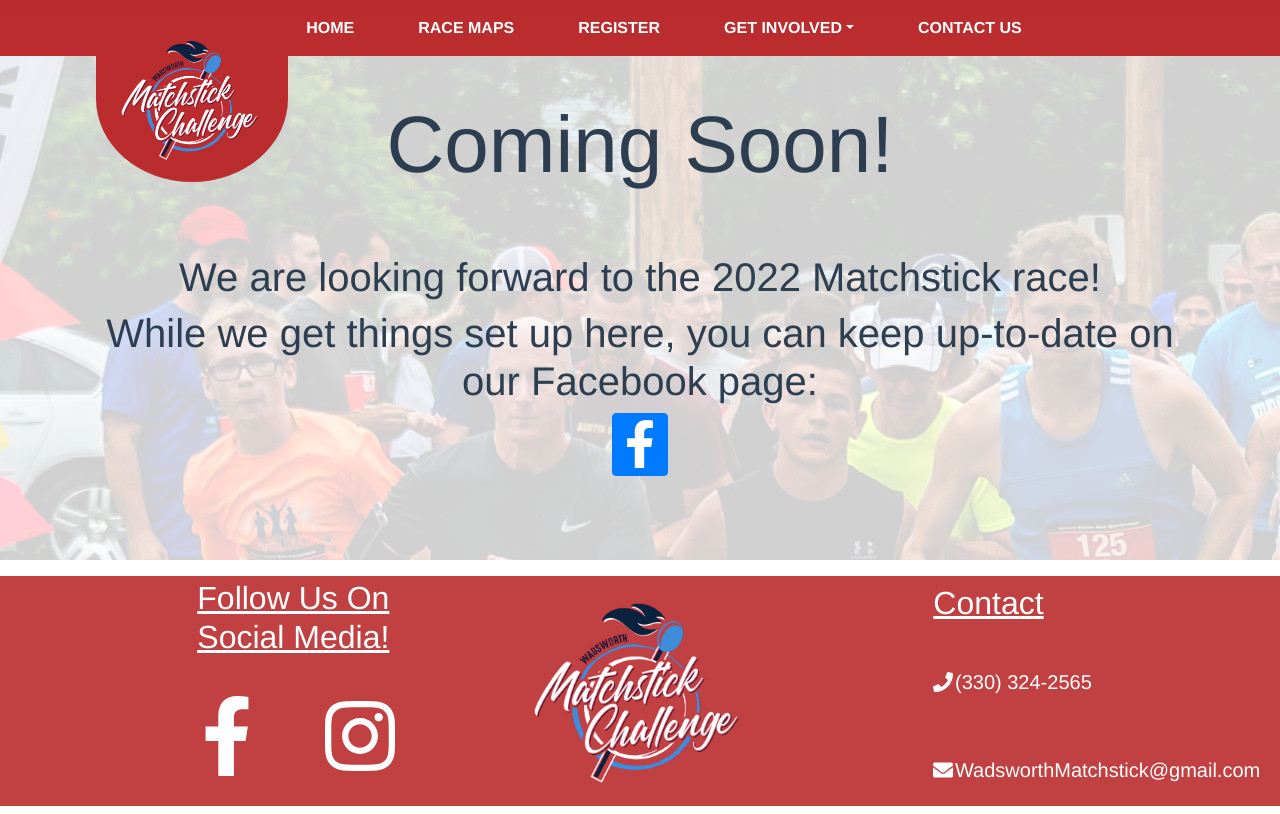
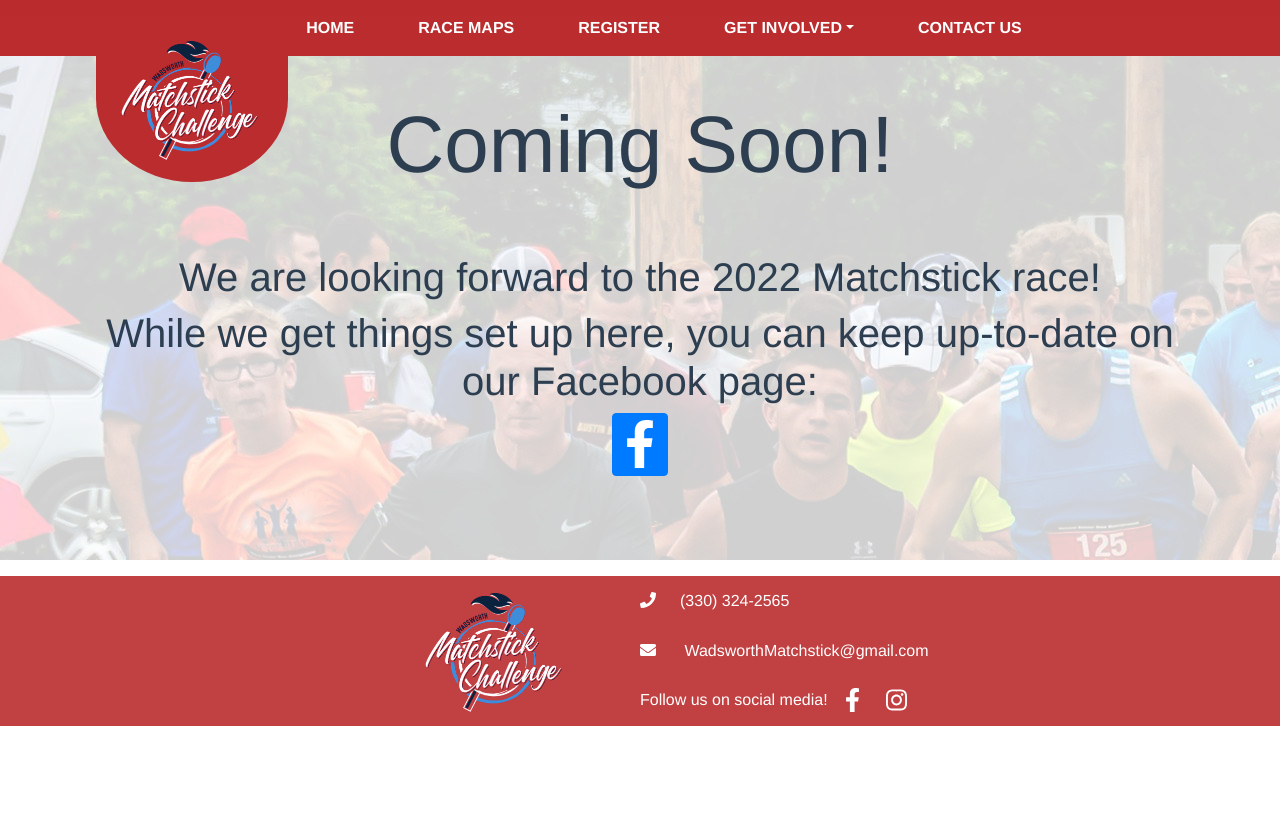
Before and after one commit to Nick-Kuster/matchstick, a Vue app: page / in a window 1280 px wide. Built offline with nearby package versions, Linux system fonts and the light colour scheme.

Commit message:
Footer is much nicer looking/ cleaner now

```diff
--- a/src/components/Footer.vue
+++ b/src/components/Footer.vue
@@ -1,18 +1,21 @@
 <template>
     <footer class="footer ">
         <div class="footer-content">
-            <div class="left footer-section">
-                <h2 class="title">Follow Us On Social Media!</h2>
+            <div class="center footer-section">
+                <div class="logo-container">
+                    <img src="..\assets\img\matchstick\matchstick-challenge-no-bg.png" class="logo" alt="Matchstick Challenge Logo">
+                </div>
+                <div class="phone">
+                    <i class="fa fa-phone phone-icon"></i><a href="tel:330-324-2565"><span class="phone ml-4">(330) 324-2565</span></a>
+                </div>
+                <div class="email">
+                    <i class="fa fa-envelope email-icon"></i><a href="mailto: wadsworthmatchstickrace@gmail.com"><span class="email ml-4"> WadsworthMatchstick@gmail.com</span></a>
+                </div>
+                <div class="social">
+                    Follow us on social media!
                     <a class="btn btn-social" title="Facebook" href="https://www.facebook.com/MatchStickChallenge"><i class="fab fa-facebook-f"></i></a>
                     <a class="btn btn-social" title="Instagram" href="https://www.instagram.com/wadsworthmatchstickchallenge/"><i class="fab fa-instagram"></i></a>
                 </div>
-            <div class="center footer-section">
-                <img src="..\assets\img\matchstick\matchstick-challenge-no-bg.png" class="logo" alt="Matchstick Challenge Logo">
-            </div>
-            <div class="right footer-section">
-                <h2 class="title">Contact</h2>
-                <i class="fa fa-phone phone-icon"></i><a href="tel:330-324-2565"><span class="phone">(330) 324-2565</span></a>
-                <i class="fa fa-envelope email-icon"></i><a href="mailto: wadsworthmatchstickrace@gmail.com"><span class="email"> WadsworthMatchstick@gmail.com</span></a>
             </div>
         </div>
     </footer>
@@ -31,93 +34,113 @@
         margin-top: 1rem;
         background:rgba(187, 44, 46, 0.9);
         color: white;
+        display:grid;
     }
     .center {
+        display: grid;
+        justify-self:center;
+        grid-template-rows: 3fr 1fr 1fr 1fr;
+        grid-template-areas: "logo-container"
+                             "phone"
+                             "email"
+                             "social";
     }
-    .right {
-        display: grid;
-        grid-template-rows: repeat(5, 1fr);
-        place-items: center;
-        font-size: 1.25rem;
-        padding: 2rem 0;
+    .logo-container {
+        grid-area: logo-container;
     }
-        .right a {
+    .social {
+        grid-area: social;
+        justify-self: center;
+        align-self: center;
+    }
+    .phone {
+        grid-area: phone;
+        justify-self: center;
+        align-self: center;
+    }
+    .email {
+        grid-area: email;
+        justify-self: center;
+        align-self: center
+    }
+    .center a {
         color: white;
     }
-    .title {
-        text-decoration: underline;
-        margin-bottom: 1rem;
-    }
-    .left {
-        display: grid;
-        grid-template-columns: repeat(1,1fr);
-        place-items: center;
-        padding: 3rem 0;
-    }
     .logo {
-        max-width: 15rem;
+        max-width: 10rem;
         height: auto;
     }
     .footer-section {
         min-height: 100%;
     }
     .btn-social {
-        font-size: 5rem;
+        font-size: 1.5rem;
         color:white;
     }
-
-  @media (min-width: 992px) {
+    /* @media (min-width: 992px) {
         .footer-content {
-        grid-template-columns: repeat(3, 1fr);
             display:grid;
-    }
-    .left {
-        grid-template-columns: repeat(2,1fr);
-        grid-template-rows: .5 1fr;
-        grid-template-areas: "title title"
-                             "facebook instagram";
-        justify-items: start;
-        margin-left: 10rem;
-        padding: 0;
-    }
-    .left .title {
-        justify-self: center;
-        margin-top: .2rem;
-    }
-    .btn-social {
-        justify-self: center;
-        align-self: start;
+            grid-template-columns: 1fr 3fr 1fr;
+            grid-template-areas: ". center .";
         }
         .center {
             display: grid;
-        place-items: center;
+            grid-template-columns: repeat(2,1fr);
+            grid-template-rows: repeat(3,1fr);
+            grid-template-areas: "logo-container phone"
+                                "logo-container email"
+                                "logo-container social";
+            grid-area: "center";
         }
-    .right {
-        justify-items: start;
-        padding: 0;
-        grid-template-columns: 1fr 15fr;
-        grid-template-rows: .5fr 1fr 1fr;
-        margin-left: 5rem;
-        margin-top: .5rem;
-        grid-template-areas: "title title"
-                             "phone-icon phone"
-                             "email-icon email"
+        .logo-container {
+            grid-area: logo-container;
         }
-    .title {
-        grid-area: title;
-    }
-    .phone-icon {
-        grid-area: phone-icon;
+        .social {
+            grid-area: social;
+            justify-self: start;
+            align-self: center;
         }
         .phone {
             grid-area: phone;
-    }
-    .email-icon {
-        grid-area: email-icon;
+            justify-self: start;
+            align-self: center;
         }
         .email {
             grid-area: email;
+            justify-self: start;
+            align-self: center
         }
-
+    } */
+    @media (min-width: 992px) {
+        .footer-content {
+            display:grid;
+        }
+        .center {
+            display: grid;
+            grid-template-columns: repeat(2,1fr);
+            grid-template-rows: repeat(3,1fr);
+            grid-template-areas: "logo-container phone"
+                                "logo-container email"
+                                "logo-container social";
+            grid-area: "center";
+        }
+        .logo-container {
+            grid-area: logo-container;
+        }
+        .social {
+            grid-area: social;
+            justify-self: start;
+            align-self: center;
+        }
+        .phone {
+            grid-area: phone;
+            justify-self: start;
+            align-self: center;
+        }
+        .email {
+            grid-area: email;
+            justify-self: start;
+            align-self: center
+        }
     }
 </style>
```
Lines whose indentation alone changed are shown as unchanged.
